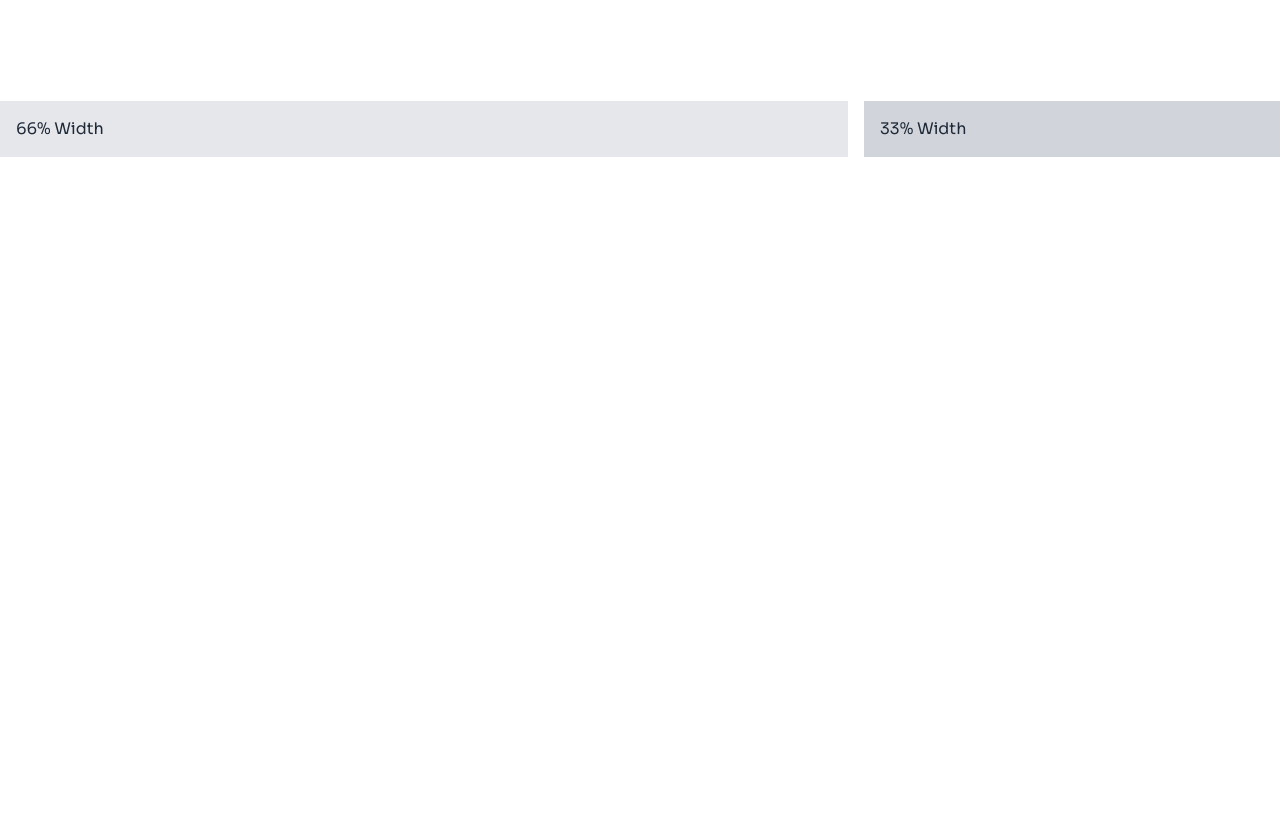
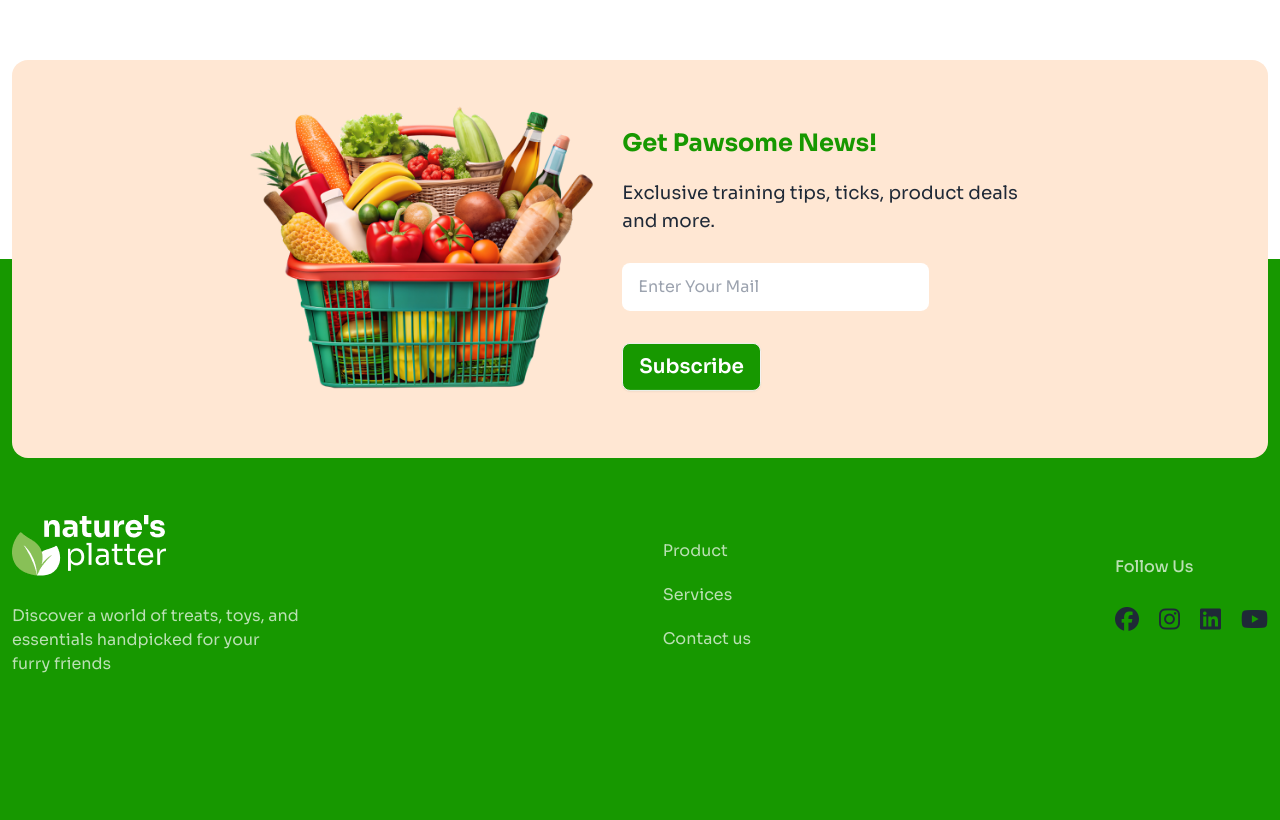
Before and after one commit to ramimstar/vegetable-shop-assignment-3, a plain HTML site: page index.html in a window 1280 px wide. Shown: the part 3421-4241 px from the top of the page. Before the commit the page ends 3578 px from the top, so only its background shows below. Drawn offline with nearby package versions, Linux system fonts and the light colour scheme.

Commit message:
98% done

```diff
--- a/index.html
+++ b/index.html
@@ -94,8 +94,9 @@
                 background-color: rgba(247, 254, 162, 0.867);
             }
         }
-        .bg-l{
-            background:linear-gradient(145deg, rgb(226, 207, 1)-15%, rgba(255, 255, 255, 0)100%), url('/c2-assets/vegetable-offer.png');
+
+        .bg-l {
+            background: linear-gradient(145deg, rgb(226, 207, 1)-15%, rgba(255, 255, 255, 0)100%), url('/c2-assets/vegetable-offer.png');
             background-repeat: no-repeat;
             background-position: bottom right;
             border-radius: 16px;
@@ -223,9 +224,10 @@
 
                     <!-- offer -->
                     <div class="md:col-span-1 mx-auto mx-8  p-10  pl-12 pr-20 bg-l">
-                            <h2 class="text-2xl font-bold pt-12 mb-7  text-white">30% off</h2>
-                            <p class="mb-6">Discover a world of treats, toys, and<br>  essentials handpicked for</p>
-                            <button class="bg-white px-4 py-2 md:mb-40 sm:mb-10 text-xl font-medium rounded-lg">Buy Now</button>
+                        <h2 class="text-2xl font-bold pt-12 mb-7  text-white">30% off</h2>
+                        <p class="mb-6">Discover a world of treats, toys, and<br> essentials handpicked for</p>
+                        <button class="bg-white px-4 py-2 md:mb-40 sm:mb-10 text-xl font-medium rounded-lg">Buy
+                            Now</button>
                     </div>
 
                     <!-- popular  -->
@@ -338,13 +340,15 @@
 
         <!-- Arrival section -->
 
-        <section class="my-32 max-w-7xl mx-auto px-3">
+        <section class="mt-32 max-w-7xl mx-auto px-3">
             <div class="grid lg:grid-cols-5 gap-3 ">
                 <div class="lg:col-span-3 flex justify-around bg-[#115414] rounded-2xl">
                     <div class=" ml-5">
                         <img class="mt-12" src="c2-assets/dawat-logo.png" alt="">
-                        <button class="md:px-6 px-4 md:py-4 py-2 my-7 rounded-lg text-white text-xs bg-[#63B76D]">Cook Exotic Dishes</button>
-                        <h2 class="md:text-3xl text-xl mb-12 text-white">UP to <span class="font-bold">20% OFF</span></h2>
+                        <button class="md:px-6 px-4  md:py-4 py-2 my-7 rounded-lg text-white text-xs bg-[#63B76D]">Cook
+                            Exotic Dishes</button>
+                        <h2 class="md:text-3xl text-xl mb-12 text-white">UP to <span class="font-bold">20% OFF</span>
+                        </h2>
                     </div>
                     <div>
                         <img class="mt-7" src="c2-assets/dawat-mock-up.png" alt="">
@@ -356,25 +360,88 @@
                 <div class="lg:col-span-2 flex justify-around bg-[#102861] rounded-2xl ">
                     <div class="ml-5">
                         <img class="mt-5" src="c2-assets/india-gate-logo.png" alt="">
-                        <button class="md:px-6 px-4 md:py-4 py-2 my-7 rounded-lg text-white text-xs bg-[#63B76D]">Cook Exotic Dishes</button>
-                        <h2 class="md:text-3xl text-xl mb-12 text-white">UP to <span class="font-bold">20% OFF</span></h2>
+                        <button class="md:px-6 px-4 md:py-4 py-2 my-7 rounded-lg text-white text-xs bg-[#63B76D]">Cook
+                            Exotic Dishes</button>
+                        <h2 class="md:text-3xl text-xl mb-12 text-white">UP to <span class="font-bold">20% OFF</span>
+                        </h2>
                     </div>
                     <div>
-                        <img class="mt-7 pr-2"  src="c2-assets/india-gate-mock-up.png" alt="">
+                        <img class="mt-7 pr-2" src="c2-assets/india-gate-mock-up.png" alt="">
                     </div>
                 </div>
             </div>
-
         </section>
 
+        <!-- relative section -->
+        <section class=" md:px-3 max-w-7xl mx-auto">
+            <div
+                class="flex flex-col mx-4 px-8 lg:mx-0 lg:flex-row justify-around items-center bg-[#ffe7d3] lg:px-56 rounded-2xl py-10 relative translate-y-[50%] ">
+                <!-- Image relative -->
+                <div class="mb-5">
+                    <img src="c2-assets/vegetable-busket.png" alt="" />
+                </div>
+                <!-- Text -->
+                <div class="ml-2">
+                    <h3 class="text-2xl font-bold text-[#179800] mb-5">
+                        Get Pawsome News!
+                    </h3>
+                    <p class="text-[1.15rem] mb-7">
+                        Exclusive training tips, ticks, product deals and more.
+                    </p>
+                    <input class=" py-3 pr-24 pl-4 rounded-lg " type="email" name="" id=""
+                        placeholder="Enter Your Mail">
+                    <br />
+                    <button class="btn bg-[#179800] text-white mt-8 text-[1.25rem]">
+                        Subscribe
+                    </button>
+                </div>
+            </div>
+        </section>
+
+
     </main>
-    <footer class="mt-60">
-        <div class="grid grid-cols-1 md:grid-cols-3 gap-4">
-            <div class="md:col-span-2 bg-gray-200 p-4">66% Width</div>
-            <div class="md:col-span-1 bg-gray-300 p-4">33% Width</div>
-          </div>
+    <footer class="bg-[#179800]">
+        <section class="md:container pt-64 mx-auto md:px-3">
+            <!-- Mother -->
+            <div
+                class="pt-92 pb-36 flex flex-col lg:flex-row justify-between items-start lg:items-center mx-auto  max-w-7xl px-7 lg:px-0 mt-40 lg:mt-0">
+                <!-- !Childs -->
+                <!-- Brand -->
+                <div class="w-426px">
+                    <div class="flex items-center gap-2">
+                        <!-- Logo -->
+                        <div>
+                            <a href="#" class="cursor-pointer">
+                                <img src="c2-assets/logo-footer.png" alt="Footer Logo" />
+                            </a>
+                        </div>
+
+                    </div>
+                    <div class="mt-7 opacity-70 text-white">
+                        Discover a world of treats, toys, and <br> essentials handpicked for your <br> furry friends
+                    </div>
+                </div>
+                <!-- Links -->
+                <div class="my-8 lg:my-0">
+                    <ul class="flex-col opacity-70 text-white space-y-5 cursor-pointer">
+                        <li>Product</li>
+                        <li>Services</li>
+                        <li>Contact us</li>
+                    </ul>
+                </div>
+                <!-- socials -->
+                <div>
+                    <h3 class="text-base opacity-70 text-white font-medium mb-6">Follow Us</h3>
+                    <div class="flex gap-5 cursor-pointer">
+                        <i class="fa-brands text-2xl fa-facebook"></i>
+                        <i class="fa-brands text-2xl fa-instagram"></i>
+                        <i class="fa-brands text-2xl fa-linkedin"></i>
+                        <i class="fa-brands text-2xl fa-youtube"></i>
+                    </div>
+                </div>
+            </div>
+        </section>
     </footer>
-
 </body>
 
 </html>
```
